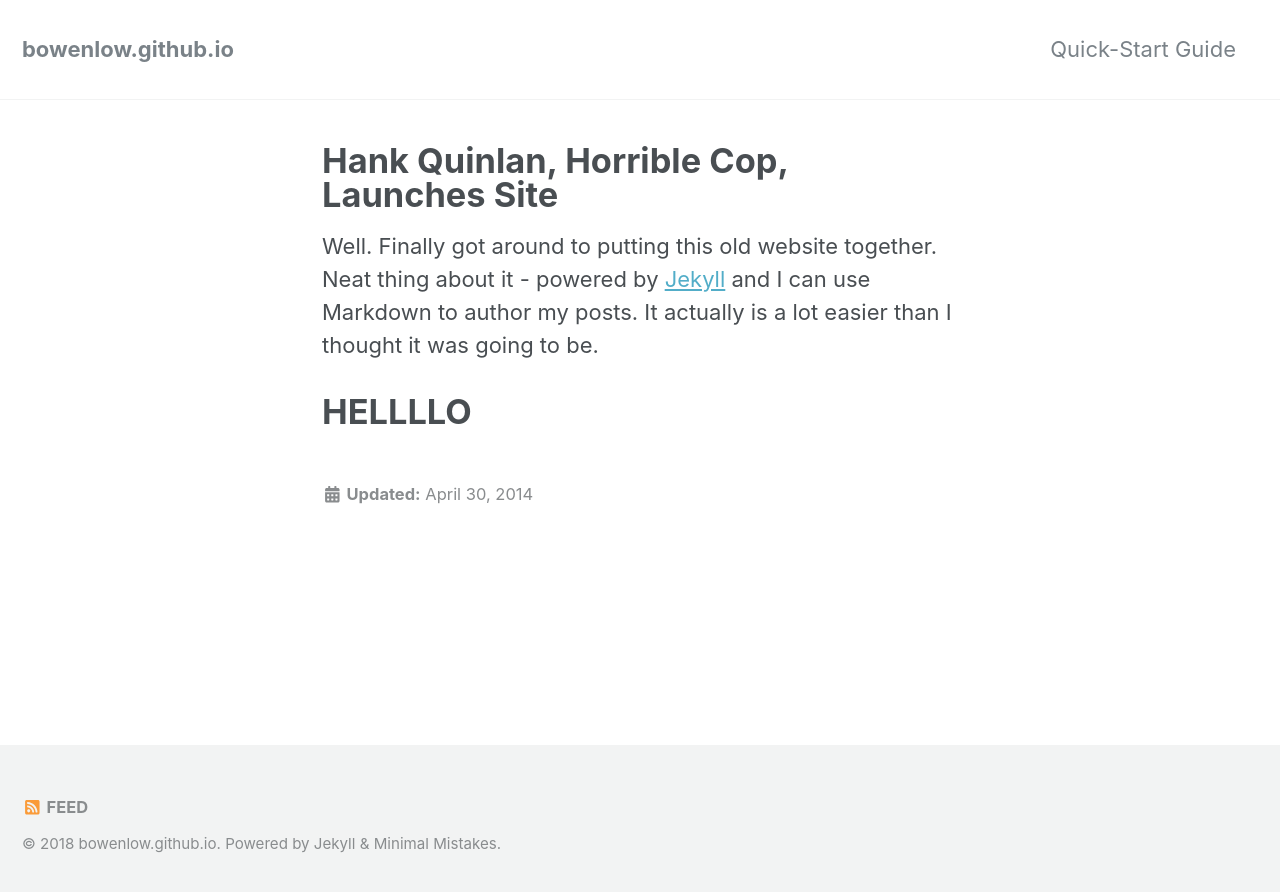
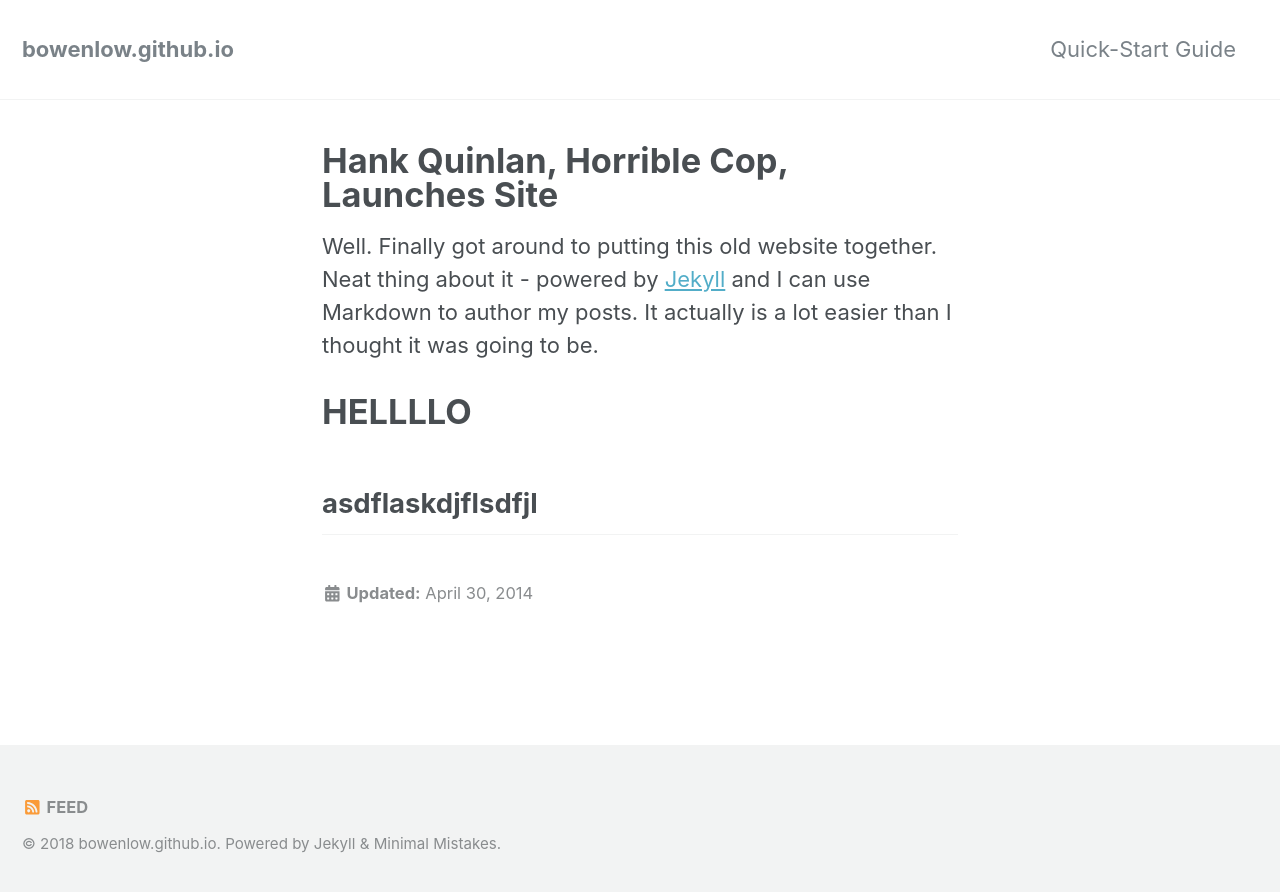
Before and after one commit to bowenlow/bowenlow.github.io, a Jekyll site: the page built from _posts/2014-04-30-site-launched.md, in a window 1280 px wide. Shown: the top 892 px of the page. Built offline with Jekyll 4.4.1, drawn with Linux system fonts in a browser that asks for light colours; nearby versions of some CDN libraries.

Commit message:
post
post

```diff
--- a/_posts/2014-04-30-site-launched.md
+++ b/_posts/2014-04-30-site-launched.md
@@ -9,3 +9,5 @@ Well. Finally got around to putting this old website together. Neat thing about
 
 
 # HELLLLO
+
+## asdflaskdjflsdfjl
```
